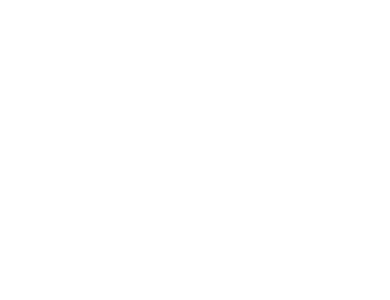
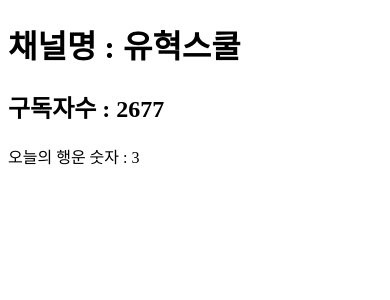
Before and after one commit to YooHyeok/vue-basic-todo-app, a Vue app in the folder v02/: page / in a window 390 px wide. Shown: the top 300 px of the page. Built offline with nearby package versions, Linux system fonts and the light colour scheme.

Commit message:
feat: 반응형 상태 data 선언 및  텍스트 보간법 Mustache 적용

```diff
--- a/v02/src/App.vue
+++ b/v02/src/App.vue
@@ -1,7 +1,19 @@
-<script setup>
+<script>
+export default {
+  // data: function() {
+  data() {
+    return {
+      chennel: "유혁스쿨",
+      subscribe: 2677
+    }
+  },
+}
 </script>
-
+<!-- Text Interpolation(보간법) -->
 <template>
+  <h1>채널명 : {{ chennel /* Mustache 문법 */}}</h1>
+  <h2>구독자수 : {{ subscribe }}</h2>
+  <p>{{ `오늘의 행운 숫자 : ` + Math.ceil(Math.random() * 45) }}</p>
 </template>
 
 <style scoped>
```
